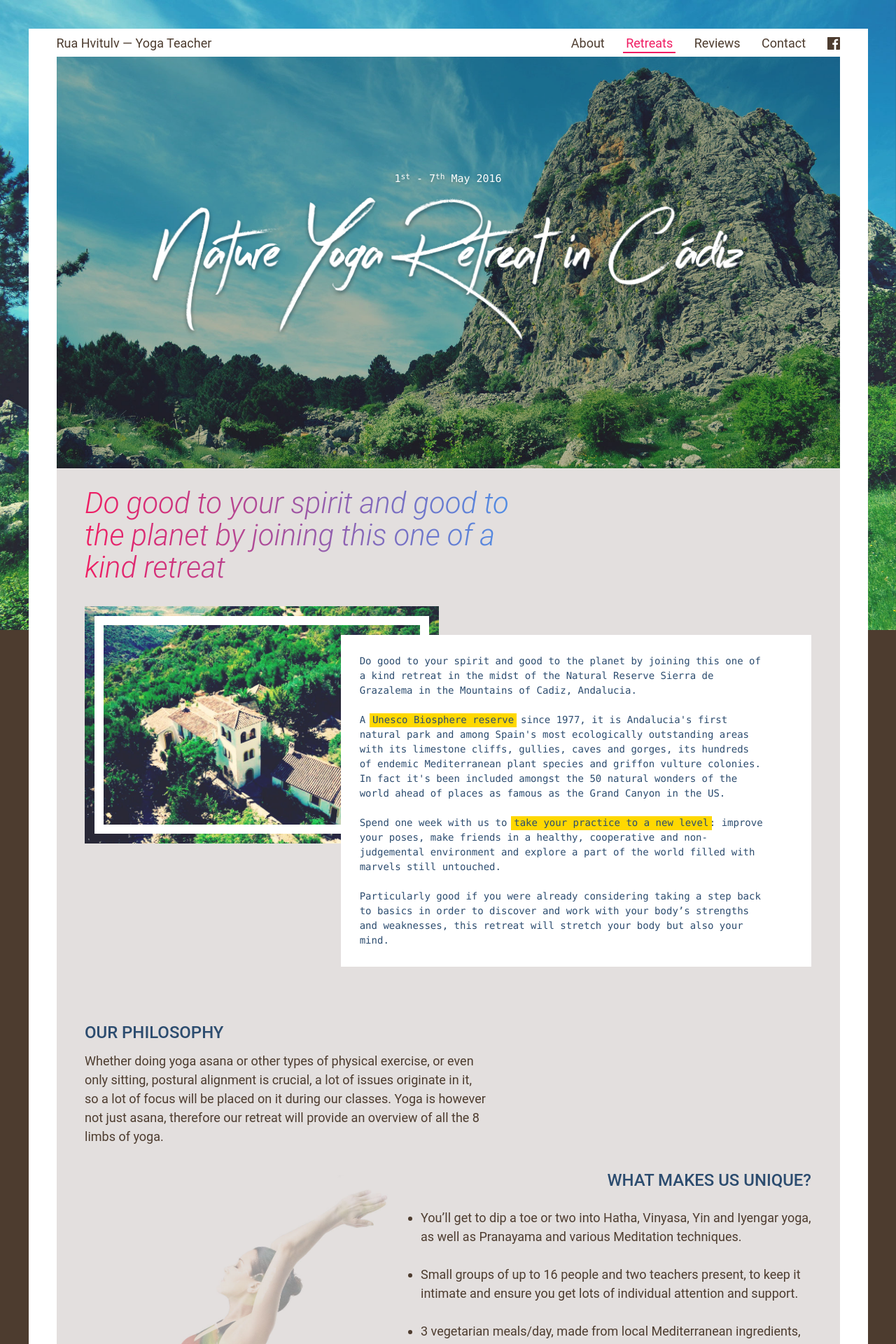
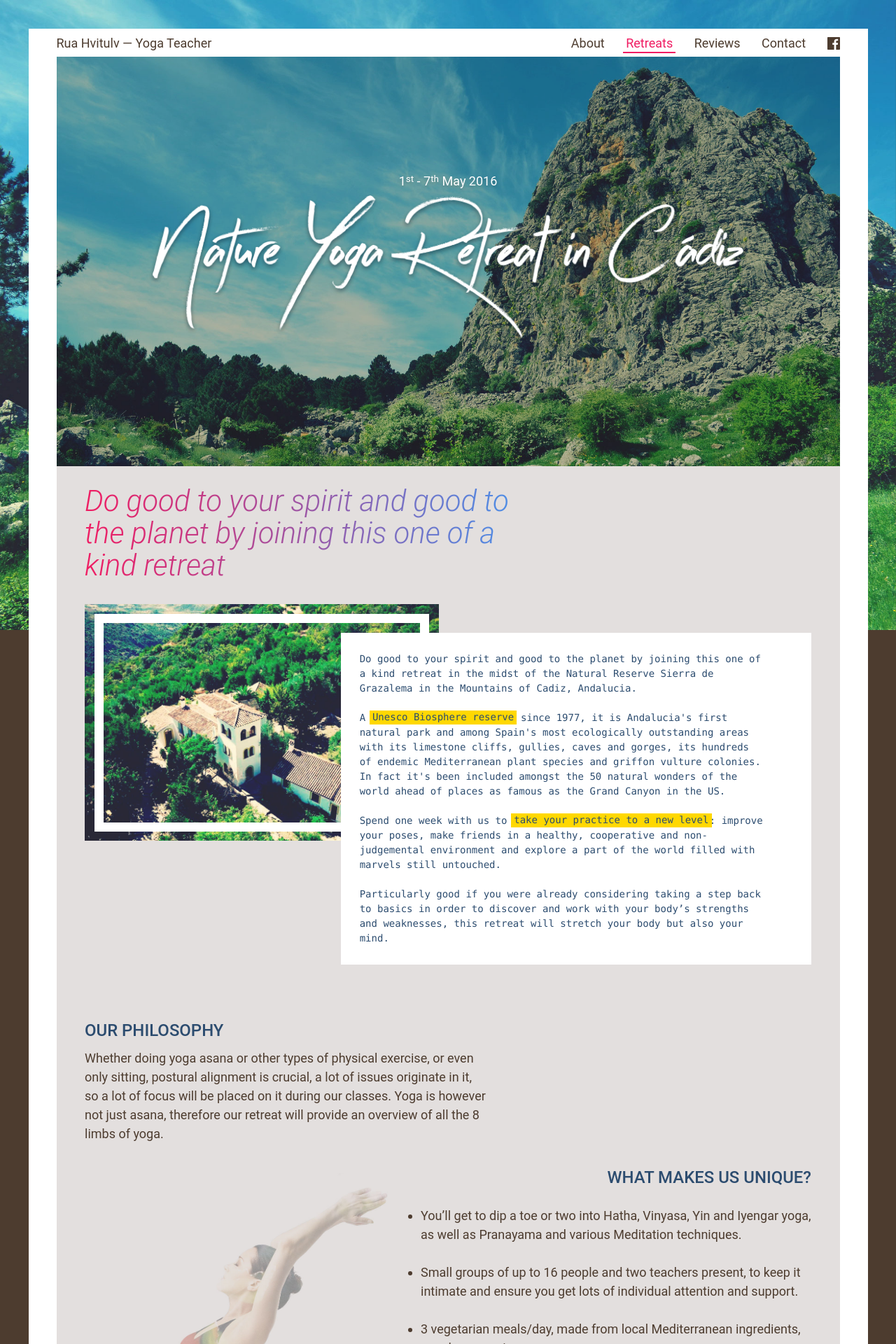
Before and after one commit to ruahvitulv/ruahvitulv.github.io, a Jekyll site: the page built from retreats.html, in a window 1280 px wide. Shown: the top 1920 px of the page at 70% size. Built offline with Jekyll 4.4.1, drawn with Linux system fonts in a browser that asks for light colours; nearby versions of some CDN libraries.

Commit message:
minor updates to copy and typography

```diff
--- a/_data/reviews.yml
+++ b/_data/reviews.yml
@@ -1,7 +1,7 @@
 - name: Andrew Pollock-Tape
   role: "Professional Brewer, Lourdes"
   image: andrew
-  message: "Ru is a great resource; she works patiently, conscientiously and effectively. As a complete neophyte to yoga, it was important for me to start with someone who would take my level of abilities into consideration. The routines she planned for me both challenged me with and taught me basics at a level where I was able to both participate and understand what I was doing and why, despite being a Skype session. Able and willing to describe the science in the practice, Ru managed to make me feel comfortable in a completely new system from my first class with her."
+  message: "Rua is a great resource; she works patiently, conscientiously and effectively. As a complete neophyte to yoga, it was important for me to start with someone who would take my level of abilities into consideration. The routines she planned for me both challenged me with and taught me basics at a level where I was able to both participate and understand what I was doing and why, despite being a Skype session. Able and willing to describe the science in the practice, Rua managed to make me feel comfortable in a completely new system from my first class with her."
 
 - name: Natalie Diodora
   role: "Financial Analyst & Photographer, Bucharest"
--- a/_sass/base/typography.scss
+++ b/_sass/base/typography.scss
@@ -65,6 +65,11 @@
 	text-align: center;
 	-webkit-font-smoothing: subpixel-antialiased;
 	-moz-osx-font-smoothing: auto;
+}
+h6 {
+	font-size: 1rem;
+	font-weight: 400;
+	text-align: center;
 }
 h1,
 .h1,
--- a/_sass/modules/misc.scss
+++ b/_sass/modules/misc.scss
@@ -68,6 +68,9 @@
 		max-width: 856px;
 		padding-bottom: 25.2%;
 	}
+	.m-retreat-h6 {
+		margin-bottom: -0.5em;
+	}
 	.m-footer {
 		background: none;
 		position: absolute;
--- a/retreats.html
+++ b/retreats.html
@@ -8,7 +8,7 @@
 
 <section class="m-hero">
 	<div class="m-hero-text u-text-antialiase">
-		<h5>1<span class="superscript">st</span> - 7<span class="superscript">th</span> May 2016</h5>
+		<h6 class="m-retreat-h6">1<span class="superscript">st</span> - 7<span class="superscript">th</span> May 2016</h6>
 		<h1 class="m-retreat-h1">Nature Yoga Retreat in Cádiz</h1>
 	</div>
 
```
